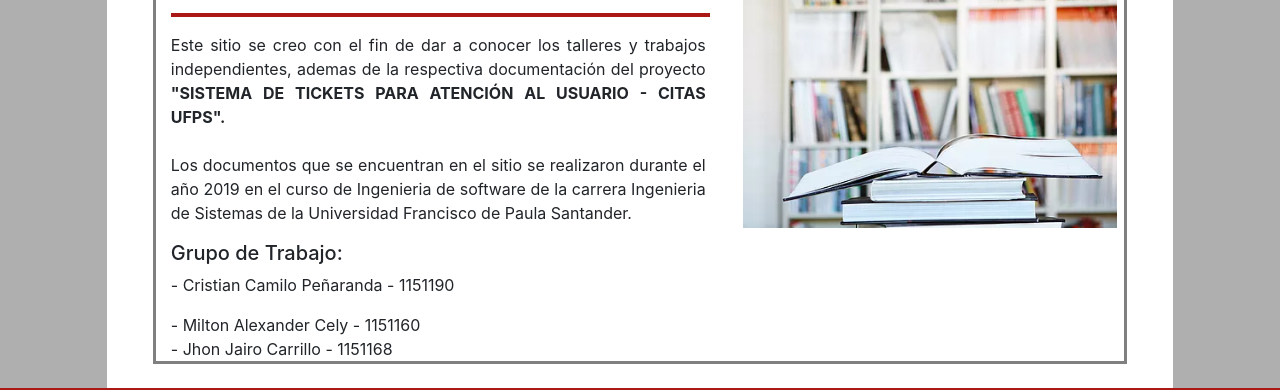
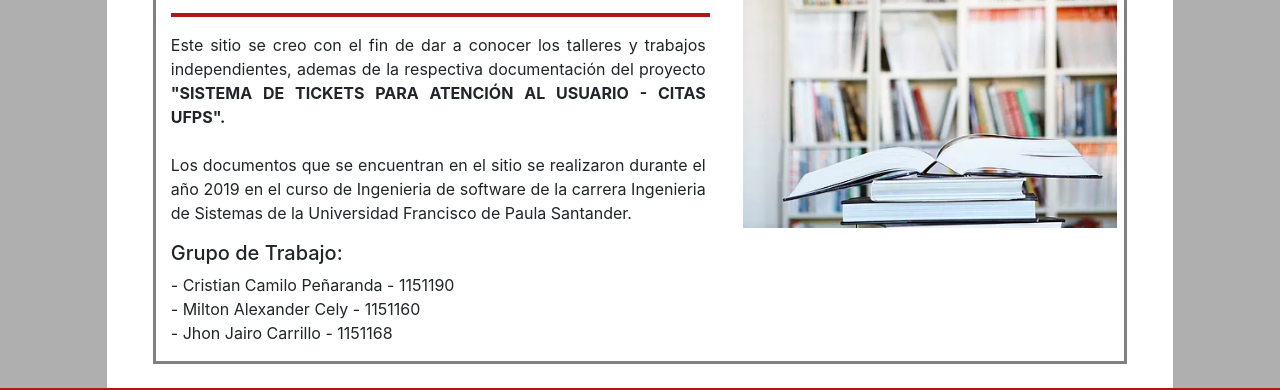
Before and after one commit to cristianpenaranda/pagina_software, a plain HTML site: page index.html in a window 1280 px wide. Shown: the part 593-983 px from the top of the page. Drawn offline with nearby package versions, Linux system fonts and the light colour scheme; a script that the page names is missing.

Commit message:
Add files via upload

```diff
--- a/index.html
+++ b/index.html
@@ -45,9 +45,9 @@
                 <p>Este sitio se creo con el fin de dar a conocer los talleres y trabajos independientes, ademas de la respectiva documentación del proyecto <b>"SISTEMA DE TICKETS PARA ATENCIÓN AL USUARIO - CITAS UFPS".</b><br><br>
                    Los documentos que se encuentran en el sitio  se realizaron durante el año 2019 en el curso de Ingenieria de software de la carrera Ingenieria de Sistemas de la Universidad Francisco de Paula Santander.</p>
                 <h5>Grupo de Trabajo:</h5>
-                <p>- Cristian Camilo Peñaranda - 1151190</p>
+                <p>- Cristian Camilo Peñaranda - 1151190 <br>
                 - Milton Alexander Cely - 1151160 <br>
-                - Jhon Jairo Carrillo - 1151168
+                - Jhon Jairo Carrillo - 1151168</p>
             </div>
             <div class="col-md-5">
                 <img src="img/Sin título.png" style="width: 100%;margin: 2%;">
```
